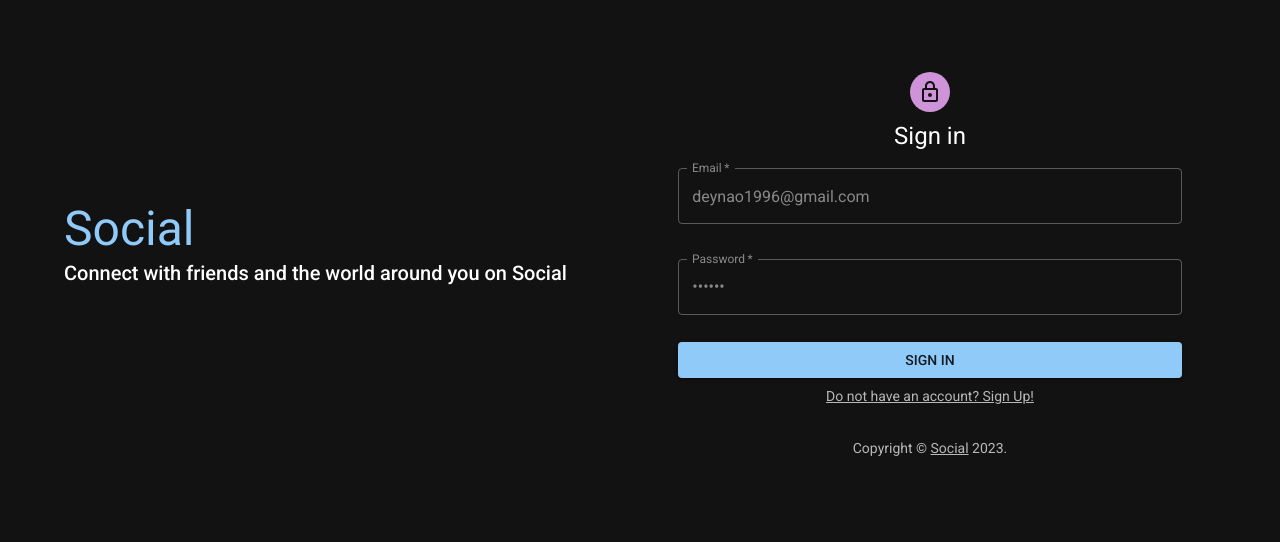
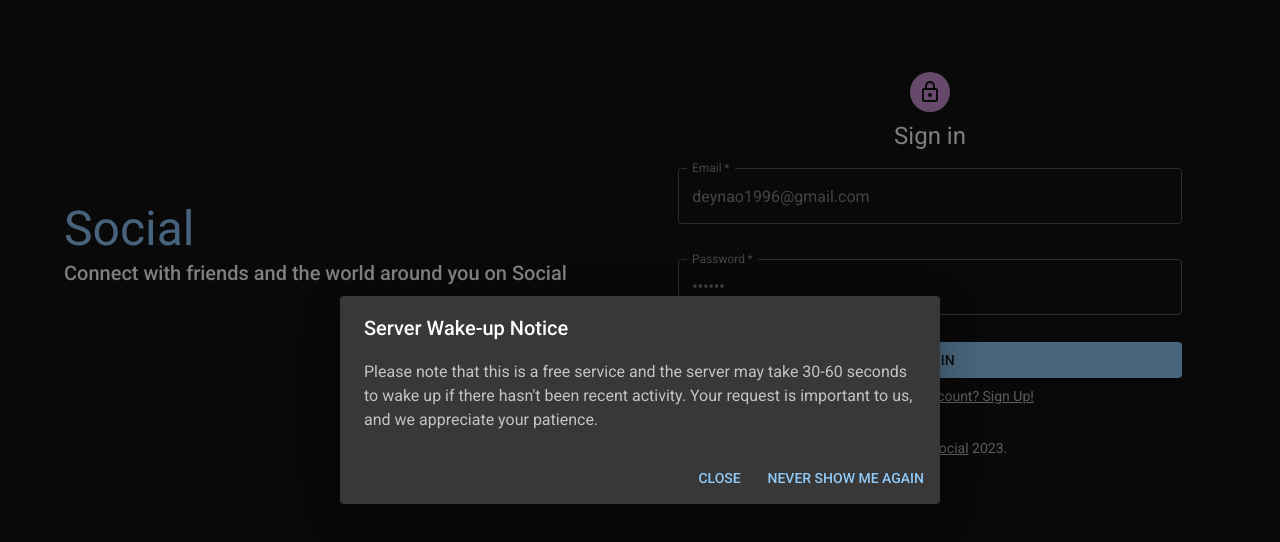
Before and after one commit to Deynao1996/social-client, a React (Create React App) app: page /auth/login in a window 1280 px wide. Shown: the top 542 px of the page. Built offline with nearby package versions, Linux system fonts and the light colour scheme; no server answers.

Commit message:
modal server delay added

```diff
--- a/src/components/Auth/SignIn.js
+++ b/src/components/Auth/SignIn.js
@@ -1,6 +1,12 @@
 import Avatar from '@mui/material/Avatar'
 import LockOutlinedIcon from '@mui/icons-material/LockOutlined'
-import { Typography, Link as MuiLink } from '@mui/material'
+import {
+  Typography,
+  Link as MuiLink,
+  DialogContentText,
+  DialogActions,
+  Button
+} from '@mui/material'
 import { Formik } from 'formik'
 import * as Yup from 'yup'
 import CustomTextField from '../FormUI/CustomTextField'
@@ -9,6 +15,8 @@ import { useSnackbar } from 'notistack'
 import { loginUser } from '../../utils/service-utils'
 import { useAuthProvider } from '../../contexts/AuthContext'
 import { StyledBodyLink, StyledForm } from '../../styled'
+import ConfirmDialog from '../ModalUI/ConfirmDialog'
+import { useCallback, useEffect, useState } from 'react'
 
 const initialValues = {
   email: 'deynao1996@gmail.com',
@@ -41,6 +49,22 @@ const Copyright = (props) => {
 const SignIn = () => {
   const { enqueueSnackbar } = useSnackbar()
   const { login } = useAuthProvider()
+  const [isDialogOpen, setIsDialogOpen] = useState(false)
+
+  const handleDialogClose = useCallback(() => {
+    setIsDialogOpen(false)
+  }, [setIsDialogOpen])
+
+  const handleBlockDialog = () => {
+    localStorage.setItem('show-server-delay-dialog', 'block')
+    handleDialogClose()
+  }
+
+  const handleDialogOpen = () => {
+    const dialogStatus = localStorage.getItem('show-server-delay-dialog')
+    if (dialogStatus) return
+    setIsDialogOpen(true)
+  }
 
   async function handleSubmit({ email, password }) {
     const user = {
@@ -57,8 +81,30 @@ const SignIn = () => {
     }
   }
 
+  useEffect(() => {
+    handleDialogOpen()
+  }, [])
+
   return (
     <>
+      <ConfirmDialog
+        open={isDialogOpen}
+        handleClose={handleDialogClose}
+        title="Server Wake-up Notice"
+        renderDialogContent={() => (
+          <DialogContentText>
+            Please note that this is a free service and the server may take
+            30-60 seconds to wake up if there hasn't been recent activity. Your
+            request is important to us, and we appreciate your patience.
+          </DialogContentText>
+        )}
+        renderDialogActions={() => (
+          <DialogActions>
+            <Button onClick={handleDialogClose}>Close</Button>
+            <Button onClick={handleBlockDialog}>Never show me again</Button>
+          </DialogActions>
+        )}
+      />
       <Avatar sx={{ m: 1, bgcolor: 'secondary.main' }}>
         <LockOutlinedIcon />
       </Avatar>
```
